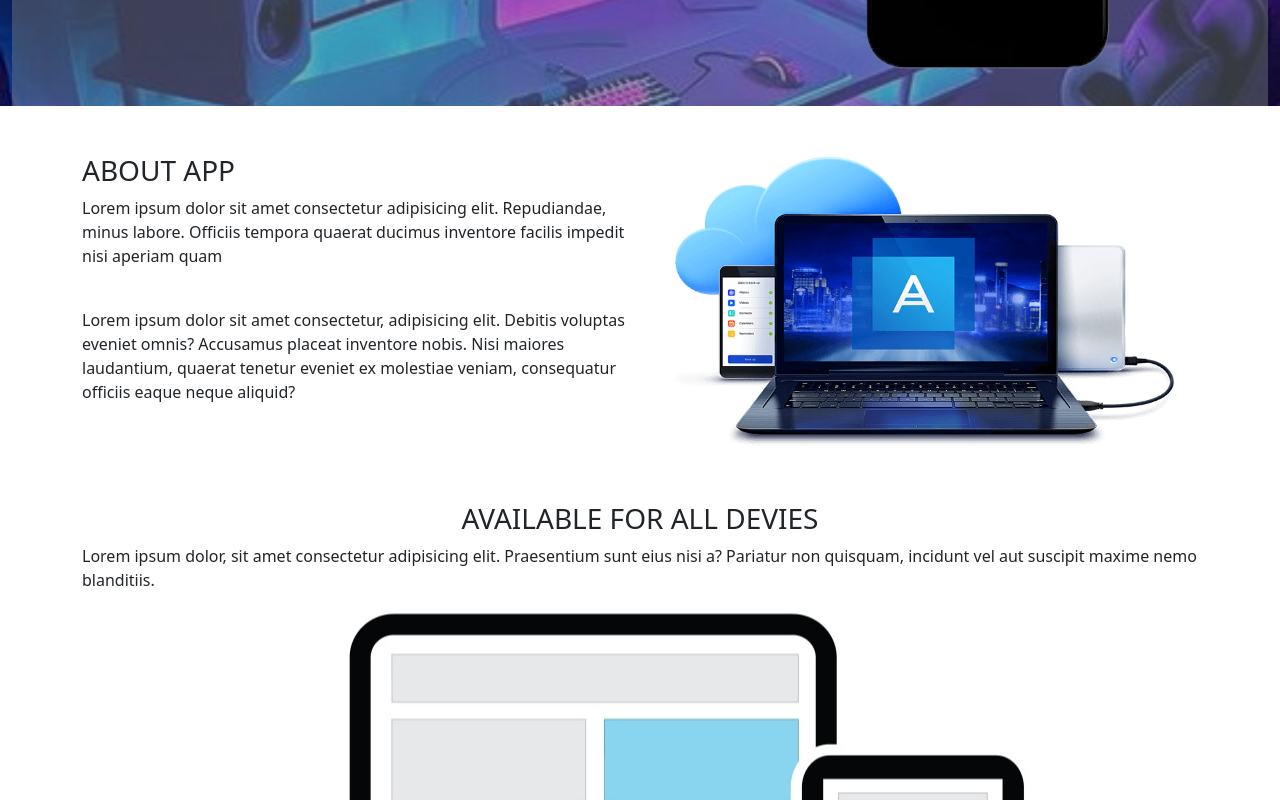
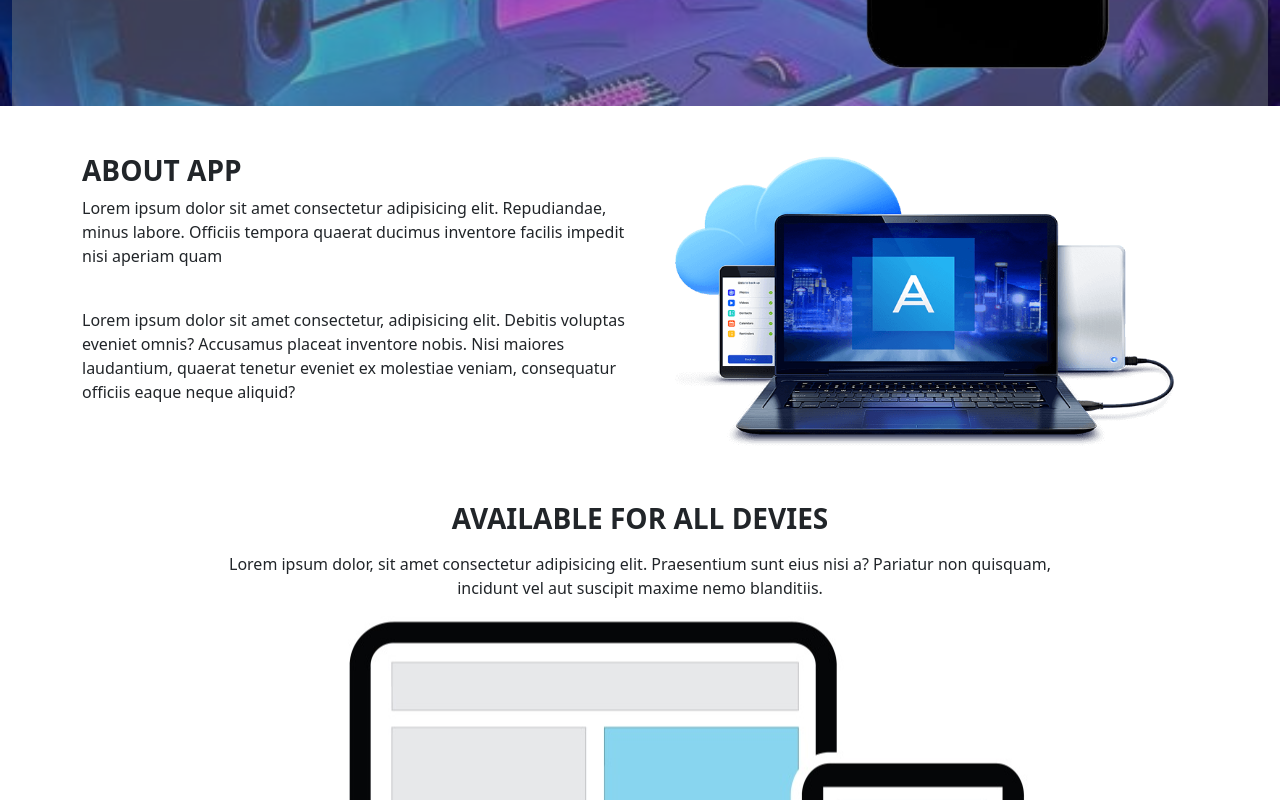
Before and after one commit to lupawchay/lusanchay, a plain HTML site: page index.html in a window 1280 px wide. Shown: the part 550-1350 px from the top of the page. Drawn offline with nearby package versions, Linux system fonts and the light colour scheme.

Commit message:
some css style is updated

```diff
--- a/index.html
+++ b/index.html
@@ -115,7 +115,7 @@
     <div class="container my-5">
       <div class="row">
         <div class="col-sm-12 col-md-6 col-lg-6">
-          <h3>ABOUT APP</h3>
+          <h3 class="fw-bold">ABOUT APP</h3>
           <p>Lorem ipsum dolor sit amet consectetur adipisicing elit. Repudiandae, minus labore. Officiis tempora quaerat ducimus inventore facilis impedit nisi aperiam quam </p><br>
           <p>Lorem ipsum dolor sit amet consectetur, adipisicing elit. Debitis voluptas eveniet omnis? Accusamus placeat inventore nobis. Nisi maiores laudantium, quaerat tenetur eveniet ex molestiae veniam, consequatur officiis eaque neque aliquid?</p>
         </div>
@@ -129,8 +129,8 @@
     <div></div>
     <!-- footer -->
     <div class="container tex-center">
-      <h3 class="text-center">AVAILABLE FOR ALL DEVIES</h3>
-      <p>Lorem ipsum dolor, sit amet consectetur adipisicing elit. Praesentium sunt eius nisi a? Pariatur non quisquam, incidunt vel aut suscipit maxime nemo blanditiis.</p>
+      <h3 class="text-center fw-bold my-3">AVAILABLE FOR ALL DEVIES</h3>
+      <p class="text-center">Lorem ipsum dolor, sit amet consectetur adipisicing elit. Praesentium sunt eius nisi a? Pariatur non quisquam,  <br>incidunt vel aut suscipit maxime nemo blanditiis.</p>
     </div>
     <div class="container-fluid footer">
     </div>
```
